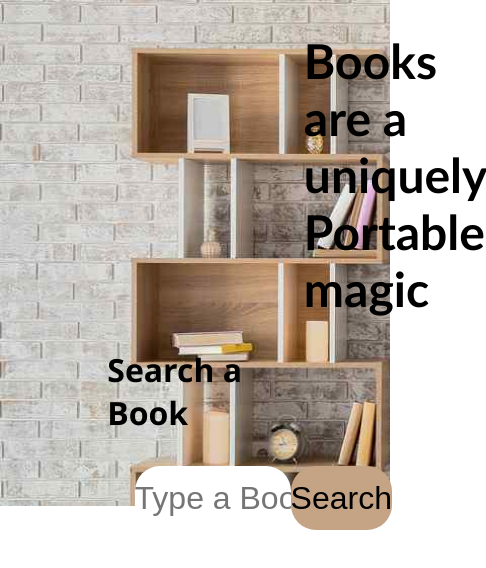
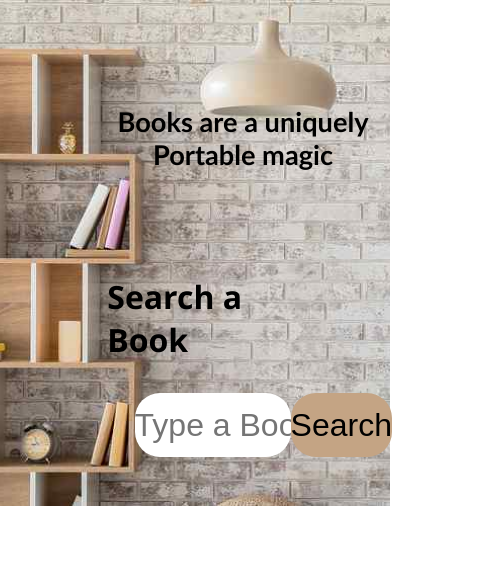
Before and after one commit to sgujuluva/books-app, a React (Create React App) app: page / in a window 390 px wide. Shown: the top 568 px of the page, 486 px wide, since content can reach past the window. Built offline with nearby package versions, Linux system fonts and the light colour scheme.

Commit message:
responsive for mobile header

```diff
--- a/src/App.css
+++ b/src/App.css
@@ -59,3 +59,16 @@ form button {
   background-color: #c4a484;
   width: 10rem;
 }
+
+/* //responsive */
+@media only screen and (max-width: 450px) {
+  /* header */
+  .header{
+    background-position: 30% 75%;
+  }
+  .heading h1{
+    margin-left:6rem;
+font-size: 1.7rem;
+text-align: center;
+  }
+}
```
